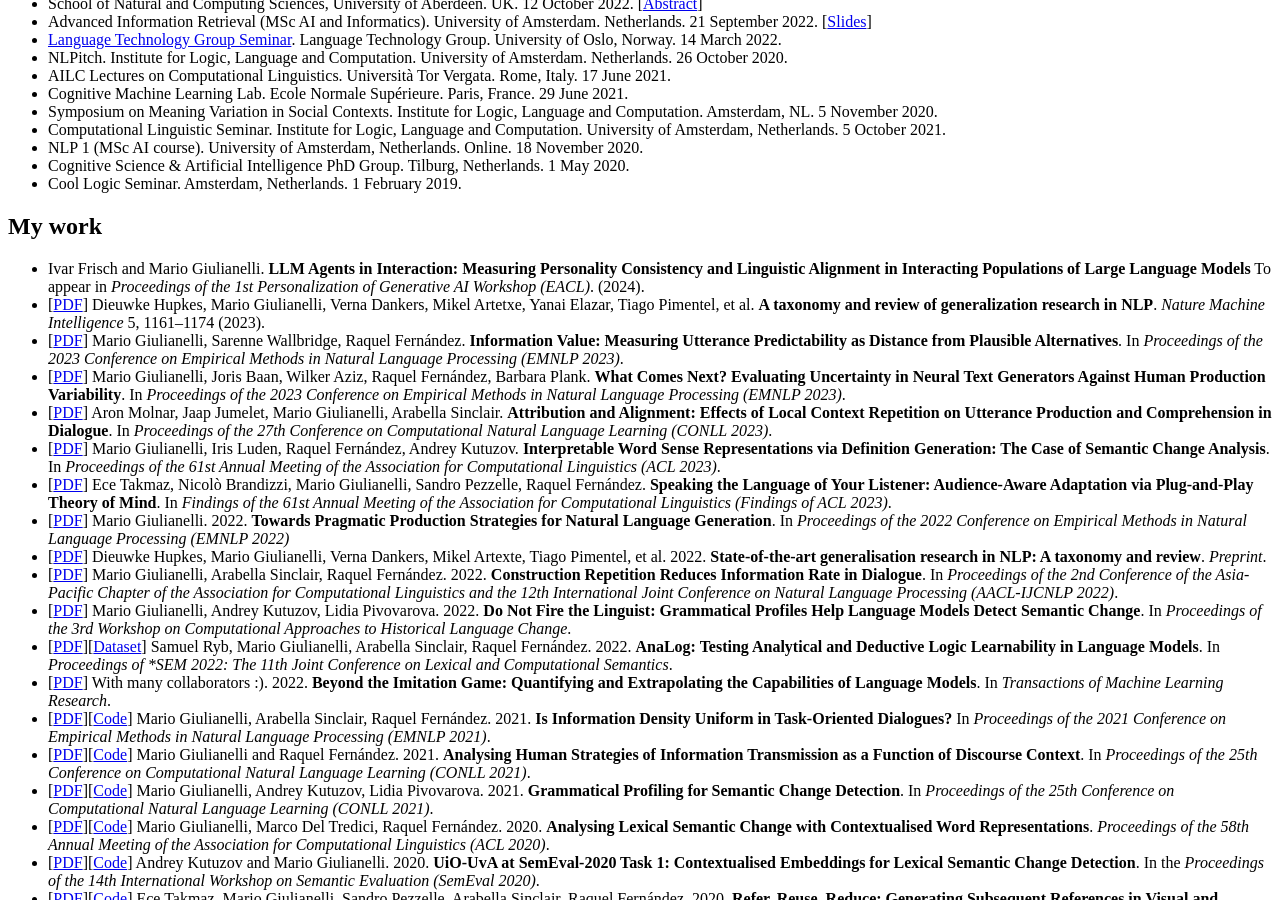
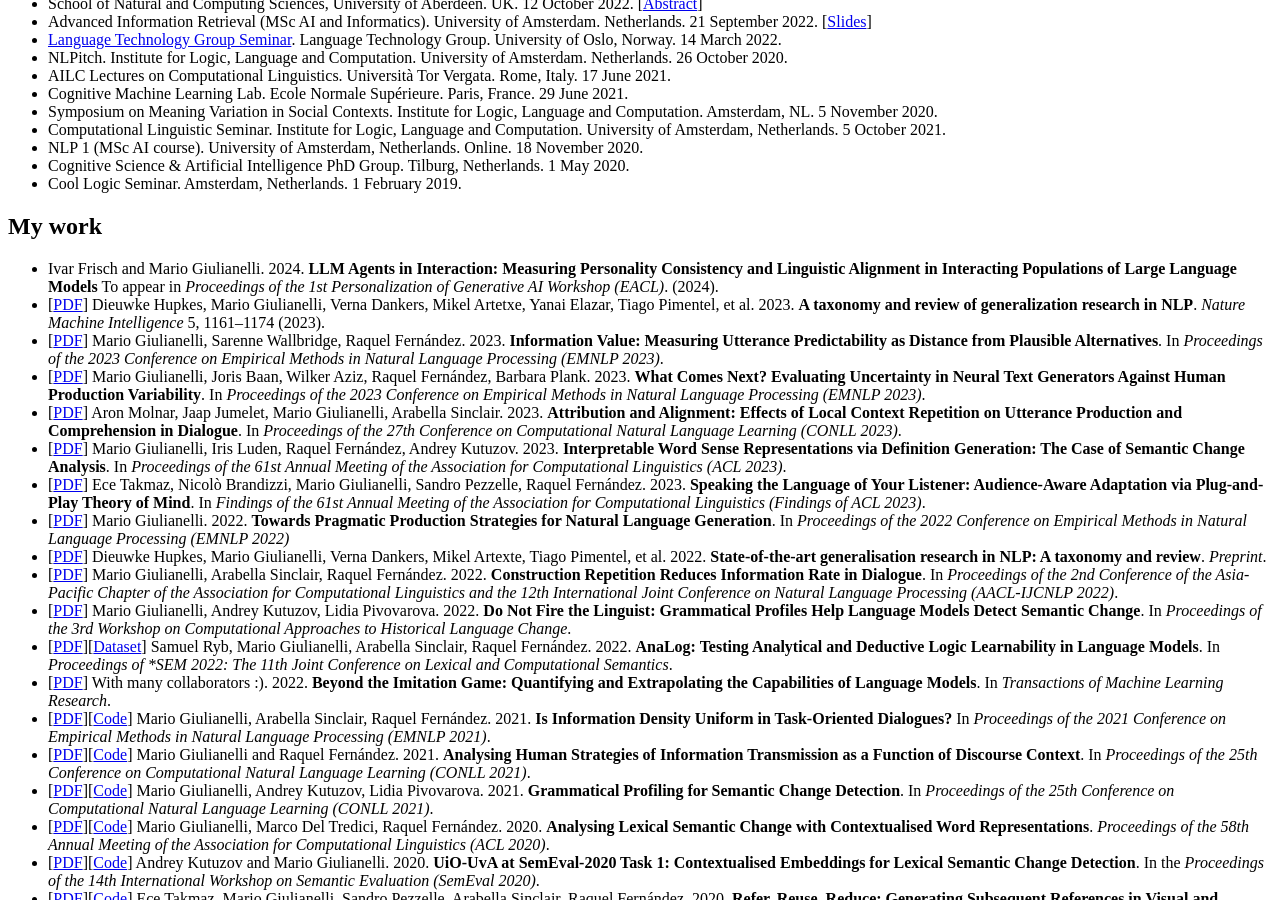
Before and after one commit to glnmario/glnmario.github.io, a Jekyll site: the page built from index.md, in a window 1280 px wide and 900 px high, scrolled down 1877 px. Built offline with Jekyll 4.4.1, drawn with Linux system fonts in a browser that asks for light colours.

Commit message:
Update index.md

```diff
--- a/index.md
+++ b/index.md
@@ -76,13 +76,13 @@ Currently I study Artificial Intelligence at the University of Amsterdam.
 
 
 ## My work
-- Ivar Frisch and Mario Giulianelli. **LLM Agents in Interaction: Measuring Personality Consistency and Linguistic Alignment in Interacting Populations of Large Language Models** To appear in _Proceedings of the 1st Personalization of Generative AI Workshop (EACL)_. (2024).
-- [[PDF](https://www.nature.com/articles/s42256-023-00729-y)] Dieuwke Hupkes, Mario Giulianelli, Verna Dankers, Mikel Artetxe, Yanai Elazar, Tiago Pimentel, et al. **A taxonomy and review of generalization research in NLP**. _Nature Machine Intelligence_ 5, 1161–1174 (2023).
-- [[PDF](https://aclanthology.org/2023.emnlp-main.343/)] Mario Giulianelli, Sarenne Wallbridge, Raquel Fernández. **Information Value: Measuring Utterance Predictability as Distance from Plausible Alternatives**. In _Proceedings of the 2023 Conference on Empirical Methods in Natural Language Processing (EMNLP 2023)_.
-- [[PDF](https://aclanthology.org/2023.emnlp-main.887/)] Mario Giulianelli, Joris Baan, Wilker Aziz, Raquel Fernández, Barbara Plank. **What Comes Next? Evaluating Uncertainty in Neural Text Generators Against Human Production Variability**. In _Proceedings of the 2023 Conference on Empirical Methods in Natural Language Processing (EMNLP 2023)_.
-- [[PDF](https://aclanthology.org/2023.conll-1.18/)] Aron Molnar, Jaap Jumelet, Mario Giulianelli, Arabella Sinclair. **Attribution and Alignment: Effects of Local Context Repetition on Utterance Production and Comprehension in Dialogue**. In _Proceedings of the 27th Conference on Computational Natural Language Learning (CONLL 2023)_.
-- [[PDF](https://aclanthology.org/2023.acl-long.176/)] Mario Giulianelli, Iris Luden, Raquel Fernández, Andrey Kutuzov. **Interpretable Word Sense Representations via Definition Generation: The Case of Semantic Change Analysis**. In _Proceedings of the 61st Annual Meeting of the Association for Computational Linguistics (ACL 2023)_.
-- [[PDF](https://aclanthology.org/2023.findings-acl.258/)] Ece Takmaz, Nicolò Brandizzi, Mario Giulianelli, Sandro Pezzelle, Raquel Fernández. **Speaking the Language of Your Listener: Audience-Aware Adaptation via Plug-and-Play Theory of Mind**. In _Findings of the 61st Annual Meeting of the Association for Computational Linguistics (Findings of ACL 2023)_.
+- Ivar Frisch and Mario Giulianelli. 2024. **LLM Agents in Interaction: Measuring Personality Consistency and Linguistic Alignment in Interacting Populations of Large Language Models** To appear in _Proceedings of the 1st Personalization of Generative AI Workshop (EACL)_. (2024).
+- [[PDF](https://www.nature.com/articles/s42256-023-00729-y)] Dieuwke Hupkes, Mario Giulianelli, Verna Dankers, Mikel Artetxe, Yanai Elazar, Tiago Pimentel, et al. 2023. **A taxonomy and review of generalization research in NLP**. _Nature Machine Intelligence_ 5, 1161–1174 (2023).
+- [[PDF](https://aclanthology.org/2023.emnlp-main.343/)] Mario Giulianelli, Sarenne Wallbridge, Raquel Fernández. 2023. **Information Value: Measuring Utterance Predictability as Distance from Plausible Alternatives**. In _Proceedings of the 2023 Conference on Empirical Methods in Natural Language Processing (EMNLP 2023)_.
+- [[PDF](https://aclanthology.org/2023.emnlp-main.887/)] Mario Giulianelli, Joris Baan, Wilker Aziz, Raquel Fernández, Barbara Plank. 2023. **What Comes Next? Evaluating Uncertainty in Neural Text Generators Against Human Production Variability**. In _Proceedings of the 2023 Conference on Empirical Methods in Natural Language Processing (EMNLP 2023)_.
+- [[PDF](https://aclanthology.org/2023.conll-1.18/)] Aron Molnar, Jaap Jumelet, Mario Giulianelli, Arabella Sinclair. 2023. **Attribution and Alignment: Effects of Local Context Repetition on Utterance Production and Comprehension in Dialogue**. In _Proceedings of the 27th Conference on Computational Natural Language Learning (CONLL 2023)_.
+- [[PDF](https://aclanthology.org/2023.acl-long.176/)] Mario Giulianelli, Iris Luden, Raquel Fernández, Andrey Kutuzov. 2023. **Interpretable Word Sense Representations via Definition Generation: The Case of Semantic Change Analysis**. In _Proceedings of the 61st Annual Meeting of the Association for Computational Linguistics (ACL 2023)_.
+- [[PDF](https://aclanthology.org/2023.findings-acl.258/)] Ece Takmaz, Nicolò Brandizzi, Mario Giulianelli, Sandro Pezzelle, Raquel Fernández. 2023. **Speaking the Language of Your Listener: Audience-Aware Adaptation via Plug-and-Play Theory of Mind**. In _Findings of the 61st Annual Meeting of the Association for Computational Linguistics (Findings of ACL 2023)_.
 - [[PDF](https://aclanthology.org/2022.emnlp-main.544/)] Mario Giulianelli. 2022. **Towards Pragmatic Production Strategies for Natural Language Generation**. In _Proceedings of the 2022 Conference on Empirical Methods in Natural Language Processing (EMNLP 2022)_
 - [[PDF](https://arxiv.org/abs/2210.03050)] Dieuwke Hupkes, Mario Giulianelli, Verna Dankers, Mikel Artexte, Tiago Pimentel, et al. 2022. **State-of-the-art generalisation research in NLP: A taxonomy and review**. _Preprint_.
 - [[PDF](https://aclanthology.org/2022.aacl-main.51)] Mario Giulianelli, Arabella Sinclair, Raquel Fernández. 2022. **Construction Repetition Reduces Information Rate in Dialogue**. In _Proceedings of the 2nd Conference of the Asia-Pacific Chapter of the Association for Computational Linguistics and the 12th International Joint Conference on Natural Language Processing (AACL-IJCNLP 2022)_.
```
